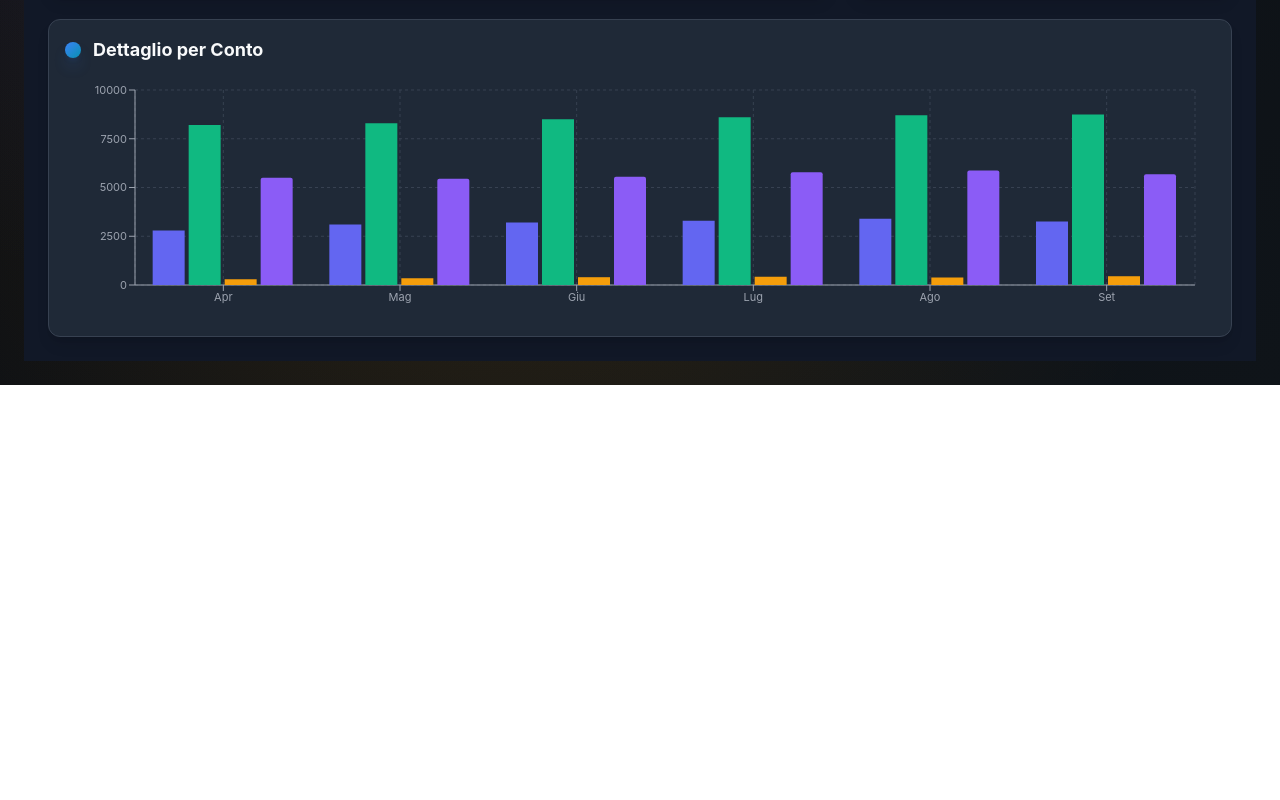
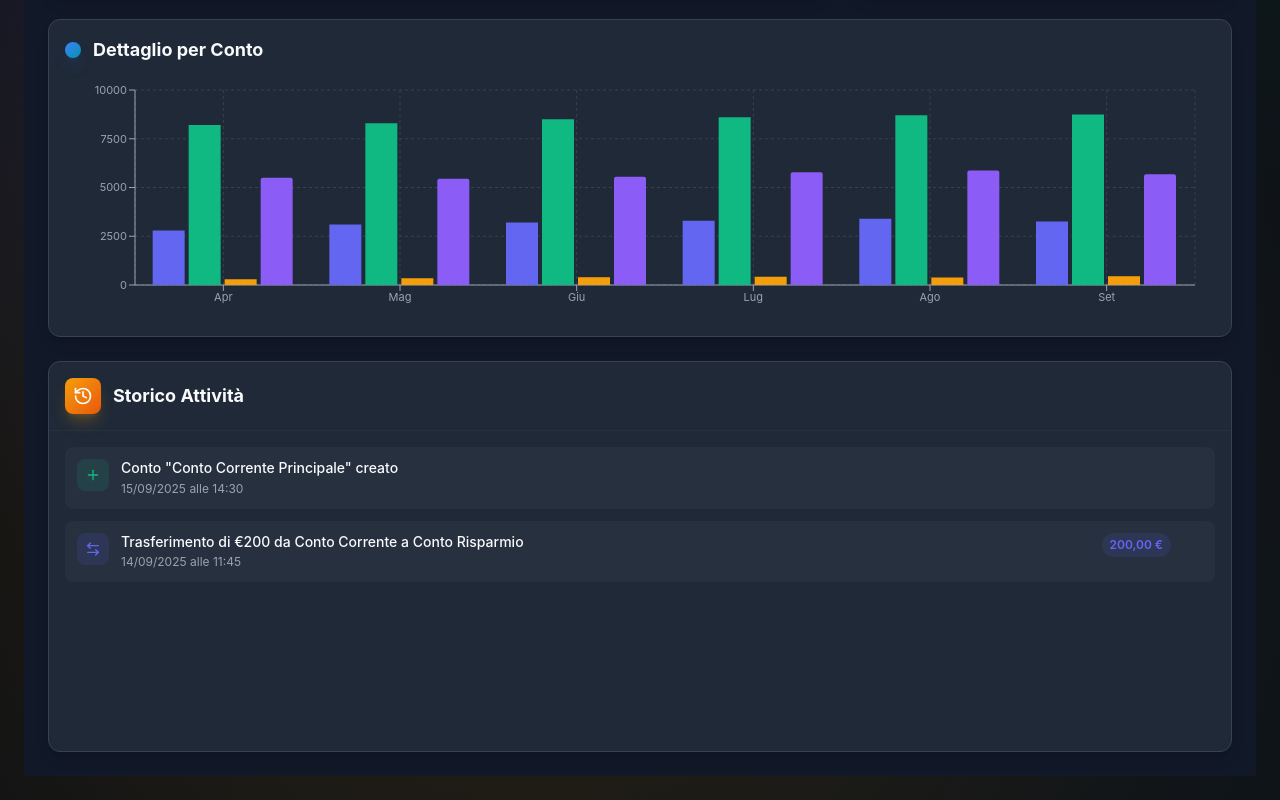
Before and after one commit to TigerWhite0305/GoalFin, a React (Create React App) app: page /portfolio in a window 1280 px wide. Shown: the part 985-1785 px from the top of the page. Before the commit the page ends 1370 px from the top, so only its background shows below. Built offline with nearby package versions, Linux system fonts and the light colour scheme.

Commit message:
Update Portfolio.tsx

```diff
--- a/src/pages/Portfolio.tsx
+++ b/src/pages/Portfolio.tsx
@@ -66,6 +66,35 @@ const Portfolio: React.FC = () => {
       icon: Building,
       lastTransaction: "2025-09-14T11:45:00"
     },
+  ]);
+
+  // Aggiungi questo state dopo gli altri stati esistenti (riga ~18 circa):
+  const [activityHistory, setActivityHistory] = useState<Array<{
+    id: number;
+    type: 'account_created' | 'account_edited' | 'account_deleted' | 'balance_adjusted' | 'transfer';
+    timestamp: string;
+    description: string;
+    icon: any;
+    color: string;
+    amount?: number;
+  }>>([
+    {
+      id: 1,
+      type: 'account_created',
+      timestamp: '2025-09-15T14:30:00',
+      description: 'Conto "Conto Corrente Principale" creato',
+      icon: Plus,
+      color: '#10B981'
+    },
+    {
+      id: 2,
+      type: 'transfer',
+      timestamp: '2025-09-14T11:45:00',
+      description: 'Trasferimento di €200 da Conto Corrente a Conto Risparmio',
+      icon: ArrowLeftRight,
+      color: '#6366F1',
+      amount: 200
+    }
   ]);
 
   // Theme colors matching Transactions page style
@@ -147,6 +176,19 @@ const Portfolio: React.FC = () => {
     const account = accounts.find(acc => acc.id === accountId);
     setAccounts(prev => prev.filter(acc => acc.id !== accountId));
     setOpenMenuId(null);
+
+    // Add to activity history
+    if (account) {
+      setActivityHistory(prev => [{
+        id: Date.now(),
+        type: 'account_deleted',
+        timestamp: new Date().toISOString(),
+        description: `Conto "${account.name}" eliminato`,
+        icon: Trash2,
+        color: '#EF4444'
+      }, ...prev]);
+    }
+
     addToast(`Conto "${account?.name}" eliminato con successo`, 'success');
   };
 
@@ -174,6 +216,17 @@ const Portfolio: React.FC = () => {
       setAccounts(prev => prev.map(acc =>
         acc.id === editingAccount.id ? updatedAccount : acc
       ));
+
+      // Add to activity history
+      setActivityHistory(prev => [{
+        id: Date.now(),
+        type: 'account_edited',
+        timestamp: new Date().toISOString(),
+        description: `Conto "${accountData.name}" modificato`,
+        icon: Edit,
+        color: '#F59E0B'
+      }, ...prev]);
+
       addToast(`Conto "${accountData.name}" modificato con successo`, 'success');
     } else {
       const accountTypes = {
@@ -198,6 +251,17 @@ const Portfolio: React.FC = () => {
       };
 
       setAccounts(prev => [...prev, account]);
+
+      // Add to activity history
+      setActivityHistory(prev => [{
+        id: Date.now(),
+        type: 'account_created',
+        timestamp: new Date().toISOString(),
+        description: `Conto "${accountData.name}" creato`,
+        icon: Plus,
+        color: '#10B981'
+      }, ...prev]);
+
       addToast(`Conto "${accountData.name}" aggiunto con successo`, 'success');
     }
 
@@ -224,6 +288,17 @@ const Portfolio: React.FC = () => {
       return acc;
     }));
 
+    // Add to activity history
+    setActivityHistory(prev => [{
+      id: Date.now(),
+      type: 'transfer',
+      timestamp: new Date().toISOString(),
+      description: `Trasferimento di ${formatCurrency(amount)} da "${fromAccount.name}" a "${toAccount.name}"${description ? ` - ${description}` : ''}`,
+      icon: ArrowLeftRight,
+      color: '#6366F1',
+      amount: amount
+    }, ...prev]);
+
     addToast(`Trasferiti ${formatCurrency(amount)} da "${fromAccount.name}" a "${toAccount.name}"`, 'success');
     setIsTransferModalOpen(false);
   };
@@ -238,11 +313,25 @@ const Portfolio: React.FC = () => {
     const account = accounts.find(acc => acc.id === accountId);
     if (!account) return;
 
+    const oldBalance = account.balance;
+    const difference = newBalance - oldBalance;
+
     setAccounts(prev => prev.map(acc =>
       acc.id === accountId
         ? { ...acc, balance: newBalance, lastTransaction: new Date().toISOString() }
         : acc
     ));
+
+    // Add to activity history
+    setActivityHistory(prev => [{
+      id: Date.now(),
+      type: 'balance_adjusted',
+      timestamp: new Date().toISOString(),
+      description: `Saldo di "${account.name}" ${difference >= 0 ? 'aumentato' : 'diminuito'} di ${formatCurrency(Math.abs(difference))} - ${reason}`,
+      icon: DollarSign,
+      color: difference >= 0 ? '#10B981' : '#EF4444',
+      amount: Math.abs(difference)
+    }, ...prev]);
 
     addToast(`Saldo di "${account.name}" aggiornato a ${formatCurrency(newBalance)}`, 'success');
     setIsBalanceAdjustModalOpen(false);
@@ -272,11 +361,23 @@ const Portfolio: React.FC = () => {
     return d.toLocaleDateString("it-IT", { day: "2-digit", month: "2-digit", year: "numeric" });
   };
 
+  const formatTime = (dateString: string) => {
+    const d = new Date(dateString);
+    return d.toLocaleTimeString("it-IT", { hour: "2-digit", minute: "2-digit" });
+  };
+
   const totalBalance = accounts.reduce((sum, account) => sum + account.balance, 0);
   const currentMonth = balanceHistory[balanceHistory.length - 1];
   const previousMonth = balanceHistory[balanceHistory.length - 2];
   const monthlyChange = currentMonth.total - previousMonth.total;
   const monthlyChangePercent = ((monthlyChange / previousMonth.total) * 100);
+
+  const handleDeleteActivity = (activityId: number) => {
+  const activity = activityHistory.find(act => act.id === activityId);
+  setActivityHistory(prev => prev.filter(act => act.id !== activityId));
+  setOpenMenuId(null);
+  addToast(`Attività "${activity?.description}" rimossa dal log`, 'success');
+  };
 
   const getAccountTypeLabel = (type: string) => {
     switch (type) {
@@ -594,6 +695,99 @@ const Portfolio: React.FC = () => {
             </BarChart>
           </ResponsiveContainer>
         </div>
+
+        {/* Activity History Section */}
+        <div className={`${theme.background.card} ${theme.border.card} border rounded-xl shadow-lg hover:shadow-xl transition-all duration-300 overflow-hidden`}>
+          {/* Header fisso */}
+          <div className="p-4 border-b border-gray-700/30">
+            <div className="flex items-center gap-3">
+              <div className="p-2 bg-gradient-to-br from-amber-500 to-orange-600 rounded-lg shadow-lg shadow-amber-500/25">
+                <History className="w-5 h-5 text-white" />
+              </div>
+              <h3 className={`text-base md:text-lg font-bold ${theme.text.primary}`}>Storico Attività</h3>
+            </div>
+          </div>
+
+          {/* Contenuto scrollabile */}
+          <div className="h-80 overflow-y-auto p-4">
+            <div className="space-y-3">
+              {activityHistory.length === 0 ? (
+                <div className="text-center py-8">
+                  <History className={`w-12 h-12 ${theme.text.muted} mx-auto mb-3`} />
+                  <p className={`${theme.text.muted} text-sm`}>Nessuna attività registrata</p>
+                </div>
+              ) : (
+              // Nel codice delle activity cards, sostituisci il div esistente con questo:
+              activityHistory.slice(0, 20).map((activity) => {
+                const IconComponent = activity.icon;
+                return (
+                  <div
+                    key={activity.id}
+                    className={`flex items-start gap-3 p-3 ${theme.background.secondary}/30 rounded-lg hover:bg-gray-700/30 dark:hover:bg-gray-700/30 light:hover:bg-gray-100/50 transition-colors group`}
+                  >
+                    <div
+                      className="p-2 rounded-lg flex-shrink-0"
+                      style={{
+                        backgroundColor: `${activity.color}20`,
+                        borderColor: `${activity.color}40`,
+                      }}
+                    >
+                      <IconComponent className="w-4 h-4" style={{ color: activity.color }} />
+                    </div>
+                    <div className="flex-1 min-w-0">
+                      <p className={`${theme.text.primary} text-sm font-medium leading-tight`}>
+                        {activity.description}
+                      </p>
+                      <p className={`${theme.text.muted} text-xs mt-1`}>
+                        {formatDate(activity.timestamp)} alle {formatTime(activity.timestamp)}
+                      </p>
+                    </div>
+                    {activity.amount && (
+                      <div className={`text-xs font-semibold px-2 py-1 rounded-full flex-shrink-0`}
+                          style={{ backgroundColor: `${activity.color}20`, color: activity.color }}>
+                        {formatCurrency(activity.amount)}
+                      </div>
+                    )}
+
+                    {/* Menu tre puntini */}
+                    <div className="relative opacity-0 group-hover:opacity-100 transition-opacity">
+                      <button
+                        onClick={() => setOpenMenuId(openMenuId === activity.id ? null : activity.id)}
+                        className={`p-1 ${theme.text.muted} hover:text-gray-50 transition-colors rounded hover:bg-gray-700/50`}
+                      >
+                        <MoreVertical className="w-3 h-3" />
+                      </button>
+
+                      {openMenuId === activity.id && (
+                        <>
+                          <div className="fixed inset-0 z-40" onClick={() => setOpenMenuId(null)} />
+                          <div className={`absolute top-6 right-0 z-50 w-36 ${theme.background.card} ${theme.border.card} border rounded-lg shadow-xl overflow-hidden`}>
+                            <button
+                              onClick={() => handleDeleteActivity(activity.id)}
+                              className={`w-full px-3 py-2 text-left text-red-400 hover:bg-gray-700/50 transition-colors flex items-center gap-2 text-sm`}
+                            >
+                              <Trash2 className="w-3 h-3" />
+                              Elimina Log
+                            </button>
+                          </div>
+                        </>
+                      )}
+                    </div>
+                  </div>
+                );
+              }))}
+            </div>
+          </div>
+
+          {/* Footer fisso se necessario */}
+          {activityHistory.length > 20 && (
+            <div className="p-4 border-t border-gray-700/30 text-center">
+              <button className={`text-indigo-400 hover:text-indigo-300 text-sm font-medium transition-colors`}>
+                Mostra tutte le attività ({activityHistory.length})
+              </button>
+            </div>
+          )}
+        </div>
       </div>
 
       {/* Modals */}
```
